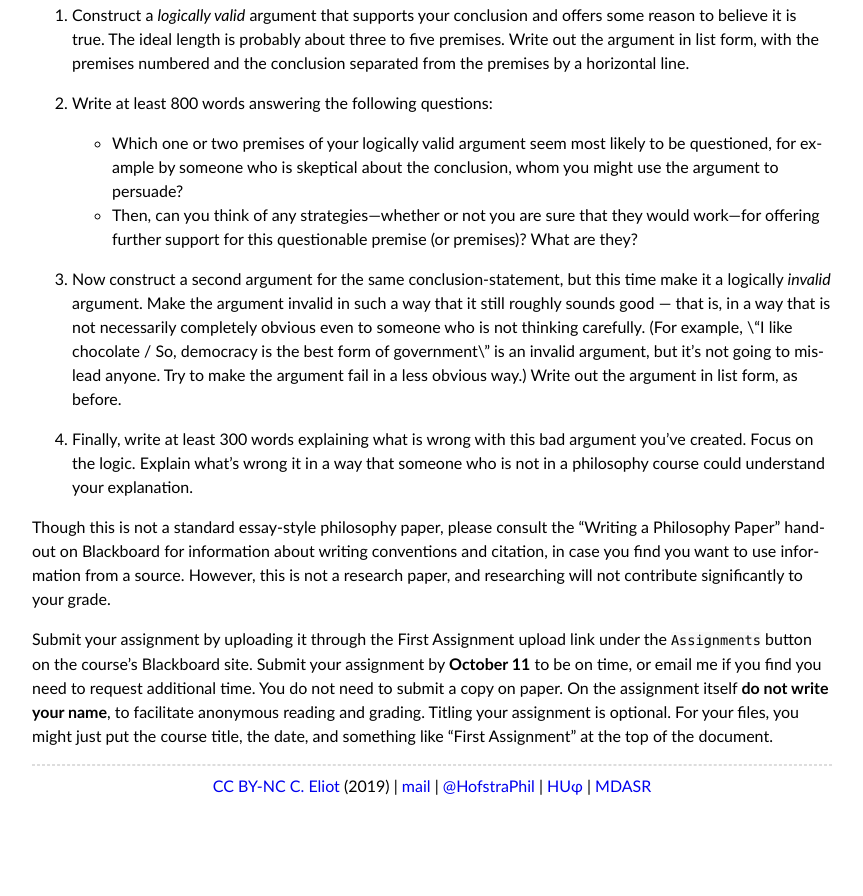
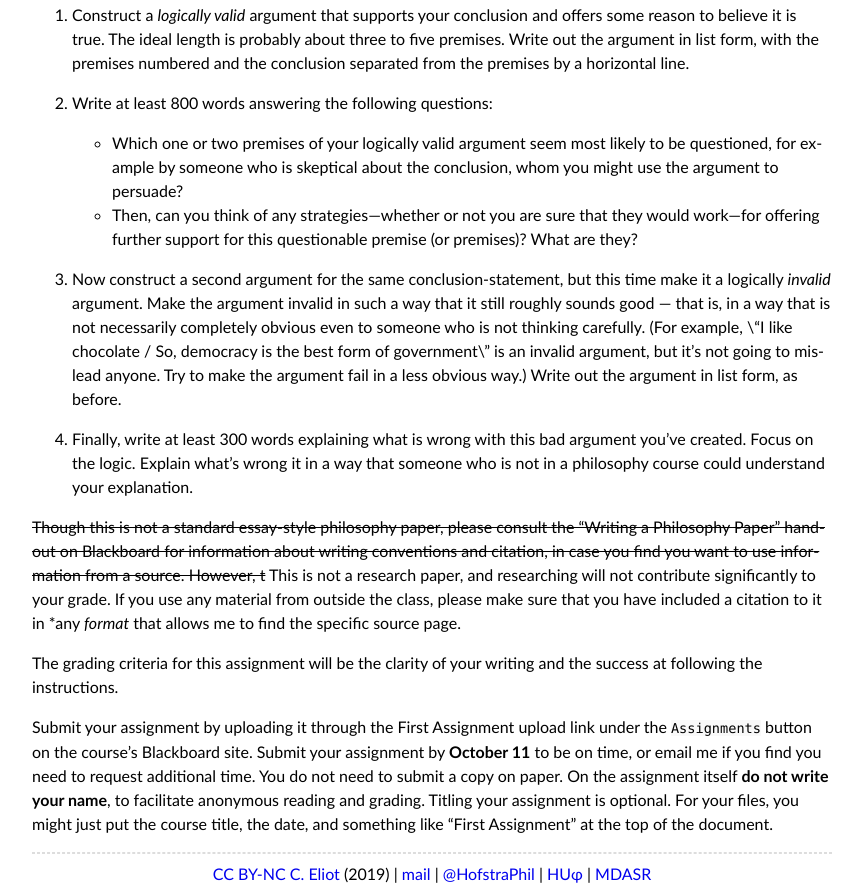
Before and after one commit to chreliot/phi10, a plain HTML site: page assignments/assignment-1/index.html in a window 1280 px wide. Shown: the part 310-1206 px from the top of the page, without its empty margins (208-1071 px from the left). Before the commit the page ends 1124 px from the top, so only its background shows below. Drawn offline with Linux system fonts and the light colour scheme.

Commit message:
rebuilding site on Fri Oct 11 10:02:58 EDT 2019

```diff
--- a/assignments/assignment-1/index.html
+++ b/assignments/assignment-1/index.html
@@ -58,7 +58,9 @@
 <li><p>Finally, write at least 300 words explaining what is wrong with this bad argument you&rsquo;ve created. Focus on the logic. Explain what&rsquo;s wrong it in a way that someone who is not in a philosophy course could understand your explanation.</p></li>
 </ol>
 
-<p>Though this is not a standard essay-style philosophy paper, please consult the &ldquo;Writing a Philosophy Paper&rdquo; handout on Blackboard for information about writing conventions and citation, in case you find you want to use information from a source. However, this is not a research paper, and researching will not contribute significantly to your grade.</p>
+<p><del>Though this is not a standard essay-style philosophy paper, please consult the &ldquo;Writing a Philosophy Paper&rdquo; handout on Blackboard for information about writing conventions and citation, in case you find you want to use information from a source. However, t</del> This is not a research paper, and researching will not contribute significantly to your grade. If you use any material from outside the class, please make sure that you have included a citation to it in *any <em>format</em> that allows me to find the specific source page.</p>
+
+<p>The grading criteria for this assignment will be the clarity of your writing and the success at following the instructions.</p>
 
 <p>Submit your assignment by uploading it through the First Assignment upload link under the <code>Assignments</code> button on the course&rsquo;s Blackboard site. Submit your assignment by <strong>October 11</strong> to be on time, or email me if you find you need to request additional time. You do not need to submit a copy on paper. On the assignment itself <strong>do not write your name</strong>, to facilitate anonymous reading and grading. Titling your assignment is optional. For your files, you might just put the course title, the date, and something like “First Assignment” at the top of the document.</p>
 
```
